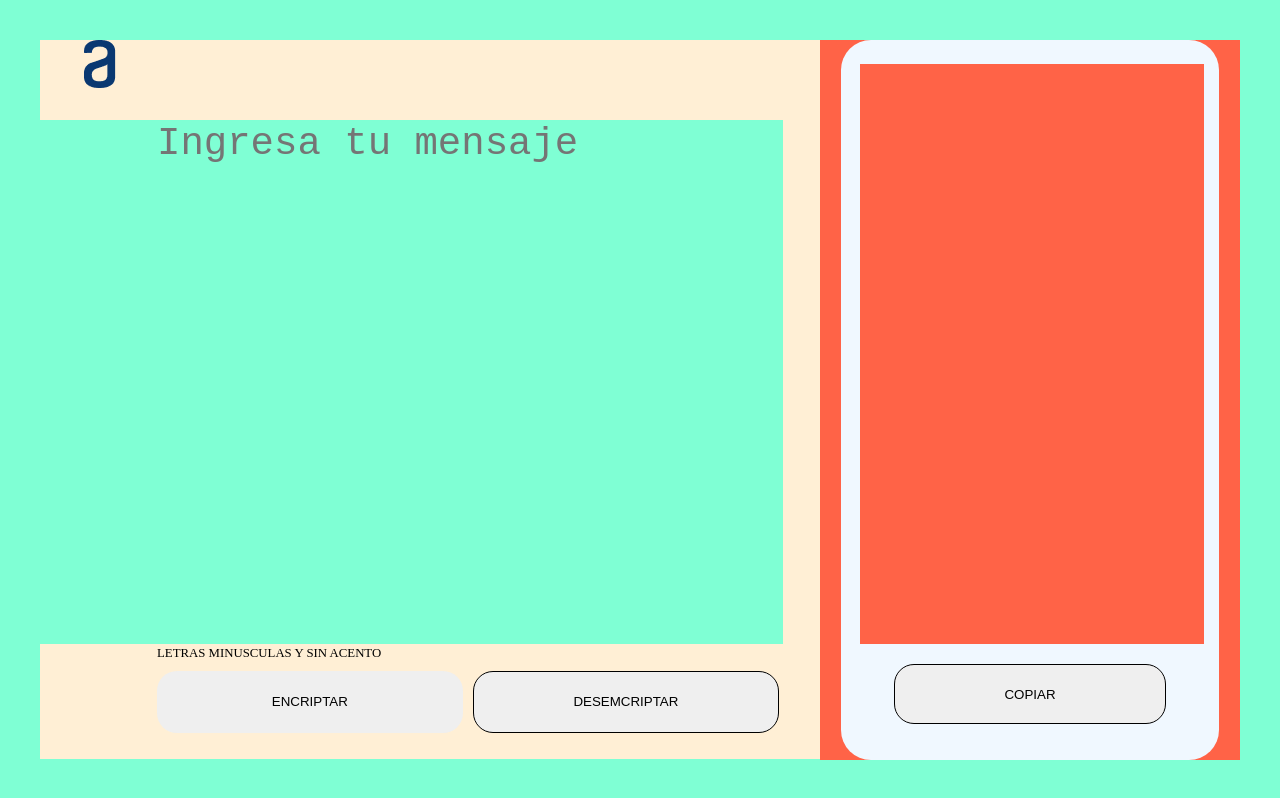
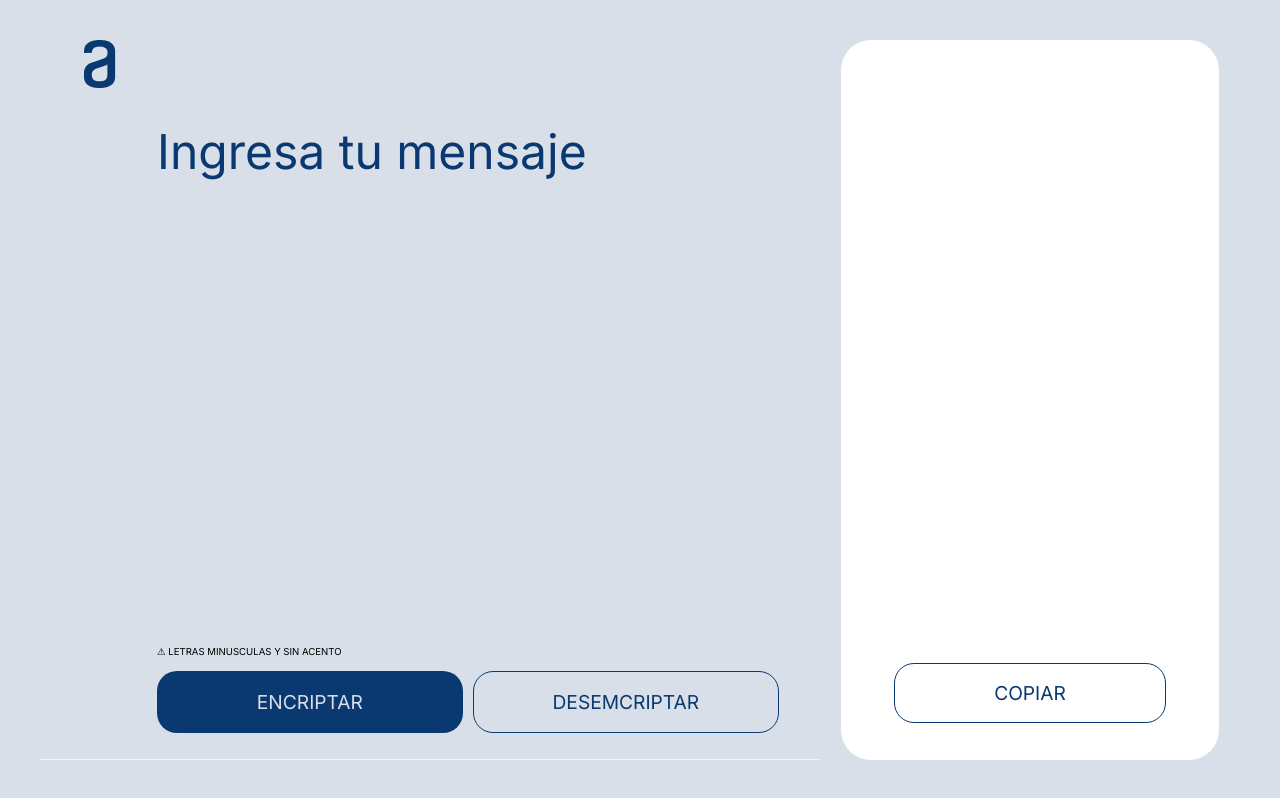
Before and after one commit to Brynt-PN/Encriptador_ONE, a plain HTML site: page index.html in a window 1280 px wide. Both pictures are taken after a click on the button "ENCRIPTAR". Drawn offline with Linux system fonts and the light colour scheme.

Commit message:
Todo Guchi

```diff
--- a/index.html
+++ b/index.html
@@ -4,6 +4,9 @@
     <meta charset="UTF-8">
     <meta name="viewport" content="width=device-width, initial-scale=1.0">
     <link rel="stylesheet" href="reset.css">
+    <link rel="preconnect" href="https://fonts.googleapis.com">
+    <link rel="preconnect" href="https://fonts.gstatic.com" crossorigin>
+    <link href="https://fonts.googleapis.com/css2?family=Inter:wght@100..900&display=swap" rel="stylesheet">
     <link rel="stylesheet" href="style.css">
     <title>Encriptador</title>
 </head>
@@ -20,13 +23,13 @@
             </div>
             <div class="contIzquierdo">
                 <div id="aviso">
-                    <p>LETRAS MINUSCULAS Y SIN ACENTO</p>
+                    <p>⚠ LETRAS MINUSCULAS Y SIN ACENTO</p>
                 </div>
                 <div id="botones">
-                    <button id="encriptar" onclick="encriptarTexto()">
+                    <button id="encriptar" class="action"  onclick="encriptarTexto()">
                         ENCRIPTAR
                     </button>
-                    <button id="desencriptar" onclick="desemcriptarTexto()">
+                    <button id="desencriptar" class="action" onclick="desemcriptarTexto()">
                         DESEMCRIPTAR
                     </button>
                 </div>
@@ -54,7 +57,7 @@
                     <textarea name="textoOutput" id="textoOutput" cols="30" rows="10"></textarea>
                 </div>
                 <div class="contDerecho">
-                    <button id="btCopiar" onclick="copiarPortapapeles()">
+                    <button id="btCopiar" class="action" onclick="copiarPortapapeles()">
                         COPIAR
                     </button>
                 </div>
--- a/style.css
+++ b/style.css
@@ -1,29 +1,30 @@
 body {
+    background-color: #D8DFE8;
     margin: 0;
     padding: 0;
 }
 
 .izquierda{
-    background-color: aquamarine;
+    background-color: #F3F5FC;
     height: 90vh;
     width: 65%;
 
 }
 
 .derecha{
-    background-color: tomato;
+    background-color: #D8DFE8;
     height: 90vh;
     width: 35%;
 }
 
 #pantallaDividida{
-    background-color: aquamarine;
+    background-color: #D8DFE8;
     display: flex;
     padding: 5vh;
 }
 
 .contIzquierdo{
-    background-color: papayawhip;
+    background-color: #D8DFE8;
     width: 100%;
 }
 
@@ -32,7 +33,8 @@ header{
 }
 
 #textoInput{
-    background-color: aquamarine;
+    background-color: #D8DFE8;
+    color: #0A3871;
     width: 80%;
     height: 65vh;
     padding-left: 15%;
@@ -41,12 +43,19 @@ header{
     resize: none;
     overflow: auto;
     font-size: 3em;
+    font-family: "Inter", sans-serif;
+}
+
+#textoInput::placeholder{
+    color: #0A3871;
+    font-family: "Inter", sans-serif;
 }
 
 #aviso{
     height: 3vh;
-    font-size: 0.8em;
+    font-size: 0.6em;
     margin-left: 15%;
+    font-family: "Inter", sans-serif;
 }
 
 #botones{
@@ -56,24 +65,32 @@ header{
 }
 
 #encriptar{
+    background-color: #0A3871;
+    color: #D8DFE8;
     width: 49%;
     height: 70%;
     padding: 0;
     border: none;
     border-radius: 20px;
+    font-size: 1.2em;
+    font-family: "Inter", sans-serif;
 }
 
 #desencriptar{
+    background-color: #D8DFE8;
+    color: #0A3871;
     width: 49%;
     height: 70%;
     margin-left: 1%;
     padding: 0;
-    border: 1px black solid;
+    border: 1px #0A3871 solid;
     border-radius: 20px;
+    font-size: 1.2em;
+    font-family: "Inter", sans-serif;
 }
 
 .fondoDerecha{
-    background-color: aliceblue;
+    background-color: white;
     height: 90vh;
     width: 90%;
     margin: 0 5% 0 5%;
@@ -83,6 +100,7 @@ header{
 .contDerecho{
     width: 90%;
     margin: 0 5% 0 5%;
+    font-family: "Inter", sans-serif;
 }
 
 #contImagen{
@@ -108,7 +126,8 @@ header{
 }
 
 #textoOutput{
-    background-color: tomato;
+    background-color: white;
+    color: #495057;
     width: 100%;
     height: 72vh;
     margin-top: 3vh;
@@ -117,16 +136,25 @@ header{
     resize: none;
     overflow: auto;
     font-size: 3em;
-}
-
-#botonCopiar{
-
+    font-family: "Inter", sans-serif;
 }
 
 #btCopiar{
+    background-color: white;
+    color: #0A3871;
     width: 80%;
     height: 7.5vh;
     margin: 5% 10% 0 10%;
-    border: 1px black solid;
+    border: 1px #0A3871 solid;
     border-radius: 20px;
+    font-size: 1.2em;
+    font-family: "Inter", sans-serif;
 }
+
+.action:active{
+    transform: scale(1.01);
+}
+
+@media screen and (max-width:480px){
+
+}
```
